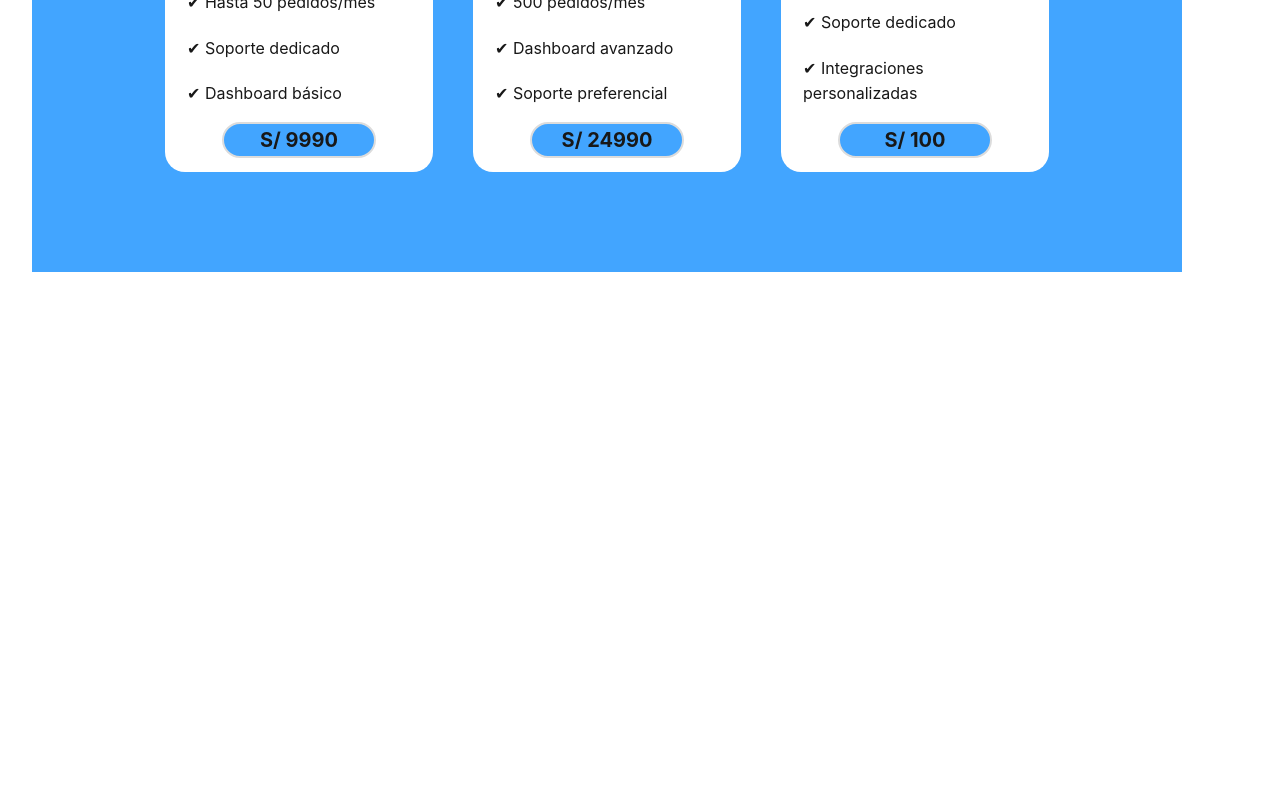
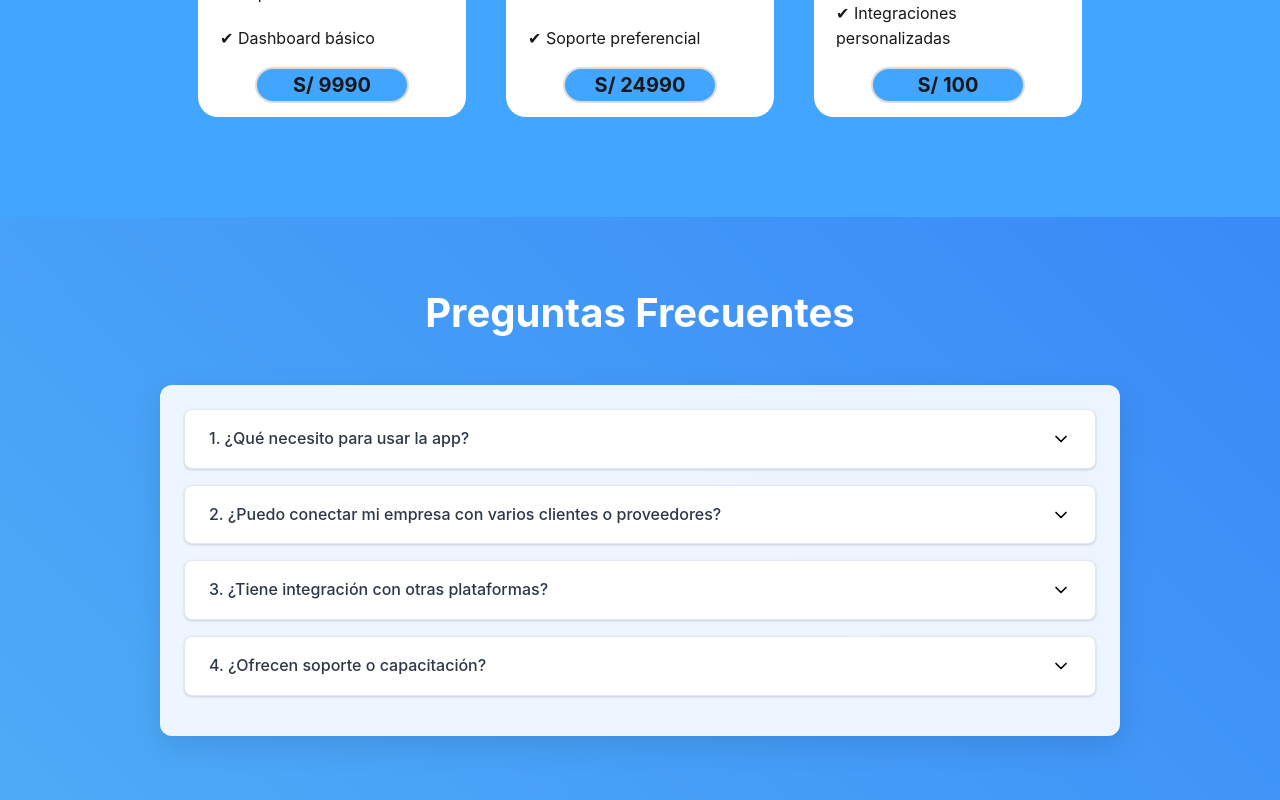
Before and after one commit to AlumWare/tracklab-landing-page, a Vue app: page / in a window 1280 px wide. Shown: the part 2003-2803 px from the top of the page. Before the commit the page ends 2275 px from the top, so only its background shows below. Built offline with nearby package versions, Linux system fonts and the light colour scheme.

Commit message:
feat: FAQ section implemented

```diff
--- a/src/App.vue
+++ b/src/App.vue
@@ -4,6 +4,7 @@ import ProblemSolution from "@/components/sections/problem-solution.vue";
 import LandingHeader from "@/components/sections/landing-header.vue";
 import AboutUs from "@/components/sections/about-us.vue";
 import MainBenefits from "@/components/sections/main-benefits.vue";
+import Faq from "@/components/sections/faq.vue";
 </script>
 
 <template>
@@ -13,6 +14,7 @@ import MainBenefits from "@/components/sections/main-benefits.vue";
     <problem-solution></problem-solution>
     <main-benefits></main-benefits>
     <choose-plan></choose-plan>
+    <faq></faq>
   </div>
 </template>
 
@@ -21,5 +23,20 @@ import MainBenefits from "@/components/sections/main-benefits.vue";
     display: flex;
     flex-direction: column;
     width: 100%;
+    min-height: 100vh;
+    margin: 0;
+    padding: 0;
+    overflow-x: hidden;
+  }
+
+  /* Restablecer algunos estilos globales para asegurar que todo funcione correctamente */
+  :global(body) {
+    margin: 0;
+    padding: 0;
+    overflow-x: hidden;
+  }
+
+  :global(*) {
+    box-sizing: border-box;
   }
 </style>
--- a/src/assets/main.css
+++ b/src/assets/main.css
@@ -1,9 +1,9 @@
 @import './base.css';
 
 #app {
-  max-width: 1280px;
-  margin: 0 auto;
-  padding: 2rem;
+  width: 100%;
+  margin: 0;
+  padding: 0;
   font-weight: normal;
 }
 
@@ -23,13 +23,14 @@ a,
 
 @media (min-width: 1024px) {
   body {
-    display: flex;
-    place-items: center;
+    display: block;
+    margin: 0;
+    padding: 0;
   }
 
   #app {
-    display: grid;
-    grid-template-columns: 1fr 1fr;
-    padding: 0 2rem;
+    display: block;
+    width: 100%;
+    padding: 0;
   }
 }
--- /dev/null
+++ b/src/components/sections/faq.vue
@@ -0,0 +1,122 @@
+<template>
+  <section class="faq-section">
+    <div class="container">
+      <h2 class="section-title">Preguntas Frecuentes</h2>
+      <div class="faq-container">
+        <extension-panel
+          title="1. ¿Qué necesito para usar la app?"
+          :initially-open="false"
+        >
+          <p>Para usar nuestra aplicación solo necesitas un dispositivo con conexión a internet
+          (smartphone, tablet o computadora) y crear una cuenta gratuita. No se requiere ninguna
+          instalación adicional ya que funciona directamente desde el navegador web.</p>
+        </extension-panel>
+
+        <extension-panel
+          title="2. ¿Puedo conectar mi empresa con varios clientes o proveedores?"
+          :initially-open="false"
+        >
+          <p>Sí, nuestra plataforma está diseñada para permitir que tu empresa se conecte con múltiples
+          clientes y proveedores simultáneamente. Puedes gestionar todas estas relaciones desde un
+          único panel de control, lo que facilita la comunicación y la colaboración.</p>
+        </extension-panel>
+
+        <extension-panel
+          title="3. ¿Tiene integración con otras plataformas?"
+          :initially-open="false"
+        >
+          <p>Nuestra aplicación se integra con una amplia variedad de plataformas y servicios populares,
+          incluyendo sistemas CRM, herramientas de contabilidad, plataformas de e-commerce y más.
+          Si necesitas una integración específica, contacta con nuestro equipo de soporte para verificar
+          la disponibilidad o solicitar su desarrollo.</p>
+        </extension-panel>
+
+        <extension-panel
+          title="4. ¿Ofrecen soporte o capacitación?"
+          :initially-open="false"
+        >
+          <p>Ofrecemos soporte técnico completo a través de múltiples canales (chat, email y teléfono)
+          durante horas laborables. Además, proporcionamos recursos de capacitación gratuitos como
+          tutoriales en video, guías detalladas y webinars regulares para que puedas aprovechar al
+          máximo todas las funcionalidades de nuestra plataforma.</p>
+        </extension-panel>
+      </div>
+    </div>
+  </section>
+</template>
+
+<script>
+import ExtensionPanel from '../share/extension-panel.vue';
+
+export default {
+  name: 'FaqSection',
+  components: {
+    ExtensionPanel
+  }
+}
+</script>
+
+<style scoped>
+.faq-section {
+  padding: 4rem 1rem;
+  background-color: #4dabf7;
+  background-image: linear-gradient(45deg, #4dabf7 0%, #3a8af7 100%);
+  position: relative;
+  overflow: hidden;
+}
+
+.faq-section::before,
+.faq-section::after {
+  content: '';
+  position: absolute;
+  width: 100%;
+  height: 120px;
+  background-color: #fff;
+  color: #000;
+  border-radius: 50%;
+}
+
+.faq-section::before {
+  top: -60px;
+  transform: translateY(-50%);
+}
+
+.faq-section::after {
+  bottom: -60px;
+  transform: translateY(50%);
+}
+
+.container {
+  max-width: 960px;
+  margin: 0 auto;
+  position: relative;
+  z-index: 1;
+}
+
+.section-title {
+  color: #fff;
+  text-align: center;
+  font-size: 2.5rem;
+  margin-bottom: 2.5rem;
+  font-weight: 700;
+}
+
+.faq-container {
+  background: rgba(255, 255, 255, 0.9);
+  border-radius: 12px;
+  padding: 1.5rem;
+  box-shadow: 0 10px 30px rgba(0, 0, 0, 0.1);
+  overflow: visible;
+}
+
+@media (max-width: 768px) {
+  .section-title {
+    font-size: 2rem;
+    margin-bottom: 2rem;
+  }
+
+  .faq-container {
+    padding: 1rem;
+  }
+}
+</style>
--- /dev/null
+++ b/src/components/share/extension-panel.vue
@@ -0,0 +1,133 @@
+<template>
+  <div class="extension-panel">
+    <div
+      class="extension-panel__header"
+      @click="isOpen = !isOpen"
+      :class="{ 'extension-panel__header--active': isOpen }"
+    >
+      <h3 class="extension-panel__title">{{ title }}</h3>
+      <span class="extension-panel__icon">
+        <svg xmlns="http://www.w3.org/2000/svg" viewBox="0 0 24 24" fill="none" stroke="currentColor" stroke-width="2" stroke-linecap="round" stroke-linejoin="round" class="feather feather-chevron-down" :class="{ 'rotate-icon': isOpen }">
+          <polyline points="6 9 12 15 18 9"></polyline>
+        </svg>
+      </span>
+    </div>
+    <div class="extension-panel__content-container" :class="{ 'extension-panel__content-container--open': isOpen }">
+      <div class="extension-panel__content">
+        <div v-if="htmlContent" v-html="htmlContent"></div>
+        <slot v-else></slot>
+      </div>
+    </div>
+  </div>
+</template>
+
+<script>
+export default {
+  name: 'ExtensionPanel',
+  props: {
+    title: {
+      type: String,
+      required: true
+    },
+    htmlContent: {
+      type: String,
+      default: null
+    },
+    initiallyOpen: {
+      type: Boolean,
+      default: false
+    }
+  },
+  data() {
+    return {
+      isOpen: this.initiallyOpen
+    }
+  }
+}
+</script>
+
+<style scoped>
+.extension-panel {
+  border: 1px solid #e2e8f0;
+  border-radius: 0.5rem;
+  margin-bottom: 1rem;
+  background-color: white;
+  box-shadow: 0 1px 3px 0 rgba(0, 0, 0, 0.1), 0 1px 2px 0 rgba(0, 0, 0, 0.06);
+  overflow: hidden;
+}
+
+.extension-panel__header {
+  display: flex;
+  justify-content: space-between;
+  align-items: center;
+  padding: 1rem 1.5rem;
+  cursor: pointer;
+  transition: background-color 0.2s ease;
+}
+
+.extension-panel__header:hover {
+  background-color: #f7fafc;
+}
+
+.extension-panel__header--active {
+  background-color: #f7fafc;
+}
+
+.extension-panel__title {
+  margin: 0;
+  font-size: 1rem;
+  font-weight: 500;
+  color: #2d3748;
+}
+
+.extension-panel__icon {
+  color: #000;
+  display: flex;
+  align-items: center;
+}
+
+.extension-panel__icon svg {
+  width: 1.25rem;
+  height: 1.25rem;
+  transition: transform 0.25s ease-in-out;
+}
+
+.rotate-icon {
+  transform: rotate(180deg);
+}
+
+.extension-panel__content-container {
+  max-height: 0;
+  overflow: hidden;
+  transition: max-height 0.3s ease-in-out;
+  border-top: 0px solid #e2e8f0;
+}
+
+.extension-panel__content-container--open {
+  max-height: 1000px;
+  border-top: 1px solid #e2e8f0;
+}
+
+.extension-panel__content {
+  padding: 0;
+  color: #4a5568;
+  font-size: 0.95rem;
+  line-height: 1.5;
+  opacity: 0;
+  transition: opacity 0.25s ease, padding 0.25s ease;
+}
+
+.extension-panel__content-container--open .extension-panel__content {
+  padding: 1rem 1.5rem;
+  opacity: 1;
+}
+
+.extension-panel__content p {
+  margin-bottom: 0.75rem;
+  color: #4a5568;
+}
+
+.extension-panel__content p:last-child {
+  margin-bottom: 0;
+}
+</style>
```
